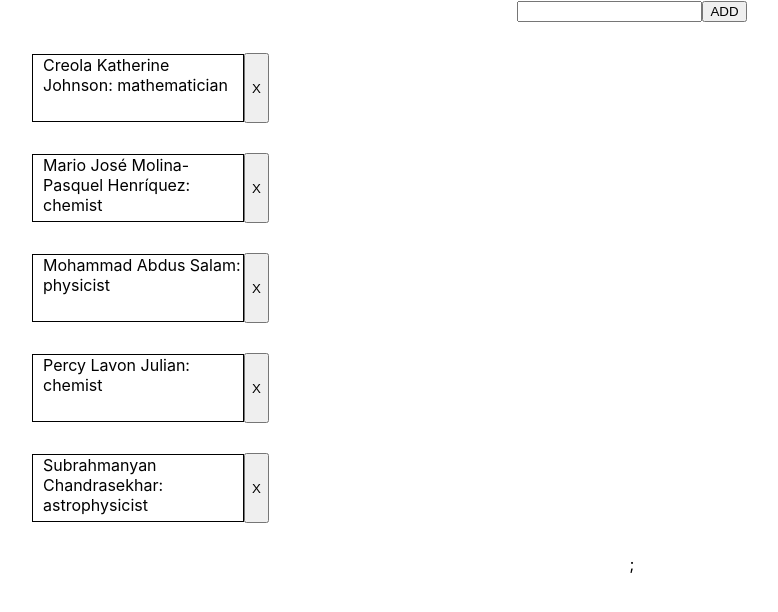
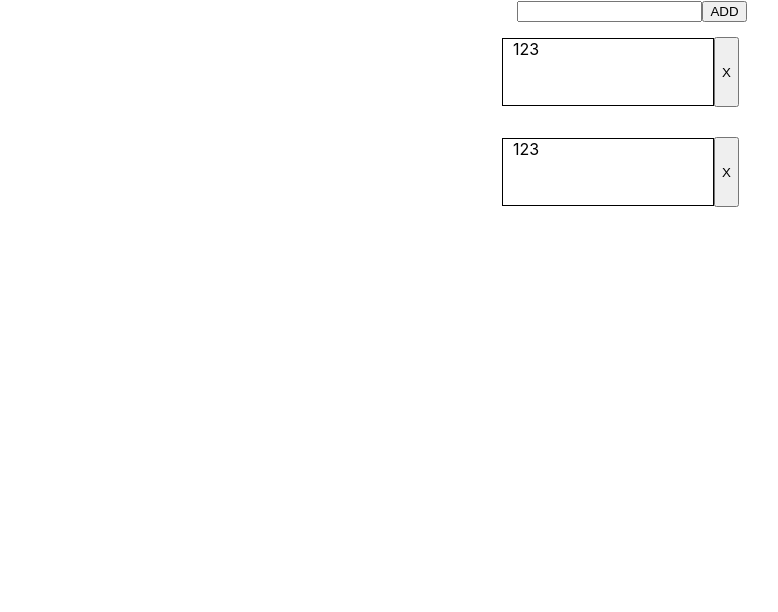
Before and after one commit to D-mitry12344/react, a React (Create React App) app: page / in a window 1280 px wide. Shown: the top 612 px of the page, without its empty margins (8-786 px from the left). Built offline with nearby package versions, Linux system fonts and the light colour scheme.

Commit message:
update react

```diff
--- a/src/App.css
+++ b/src/App.css
@@ -38,6 +38,11 @@
 }
 
 
+ul{
+  width: 300px;
+  margin: 0 auto;
+}
+
 li{
   display: flex;
   height: 100px;
--- a/src/App.js
+++ b/src/App.js
@@ -1,6 +1,9 @@
 import logo from './logo.svg';
 import './App.css';
 import { useState } from 'react';
+
+let people = [{p:'123', id:1},{p:'123', id:2}]
+
 
 function handlerClick(e) {
     if(e.target.className){
@@ -11,40 +14,52 @@ function handlerClick(e) {
 }
 
 
-const people = [
-  'Creola Katherine Johnson: mathematician',
-  'Mario José Molina-Pasquel Henríquez: chemist',
-  'Mohammad Abdus Salam: physicist',
-  'Percy Lavon Julian: chemist',
-  'Subrahmanyan Chandrasekhar: astrophysicist'
-];
-
-
-
 function DeleteClick(e){
-  console.log(e.target.parentElement.firstChild);
+  for ( let i=0 ; i < people.length; i++){
+     if(people[i].p === e.target.parentElement.firstChild.textContent){
+      people.splice(i,i)
+      e.target.parentElement.remove()
+      return people
+    }
+  }
 }
 
 
 
-const listItems = people.map(person =>
-    <li onClick={handlerClick}>
-        <p>{person}</p>
+
+function addClick(e){
+  let obg = {
+    p: String(e.target.parentElement.firstChild.value),
+    id: people.length+1
+  }
+  people.push(obg);
+  console.log(people)
+  App()
+}
+
+
+function List(){
+  let listItems = people.map(person =>
+    <li key={person.id} onClick={handlerClick}>
+        <p>{person.p}</p>
         <button onClick={DeleteClick}>X</button>
     </li>
+  );
+  return <ul>{listItems}</ul>
+}
 
-  );
+
+
 
 function App() {
   return (
     <div className="App">
       <div>
         <input type="text"/>
-        <button>ADD</button>
+        <button onClick={addClick}>ADD</button>
       </div>
       <div>
-        <ul >{listItems}</ul>;
-
+        <List />
       </div>
     </div>
   );
```
Also changed, not shown: 11 other files (tests, documents, lock files or other folders).
